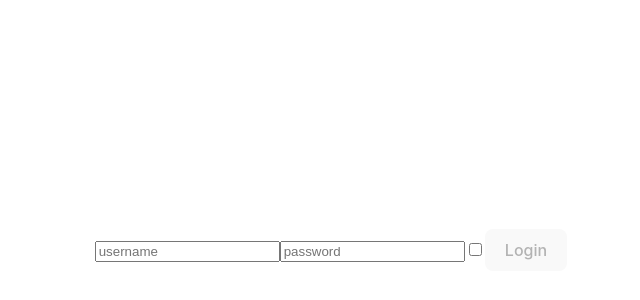
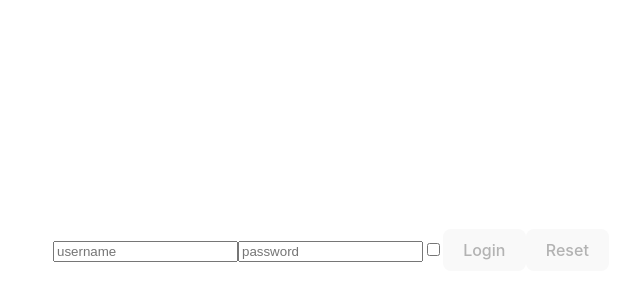
Before and after one commit to lucaprogrammer25/React-repo, a React (Vite) app: page / in a window 1280 px wide. Shown: the part 150-450 px from the top of the page, without its empty margins (309-949 px from the left). Built offline with nearby package versions, Linux system fonts and the light colour scheme.

Commit message:
add exercise 44

```diff
--- a/src/Login.jsx
+++ b/src/Login.jsx
@@ -22,6 +22,14 @@ setData((data) => {
 })
     }
 
+    const handleResetButton = () => {
+        setData({
+            username: '',
+            password: '',
+            remember: false,
+        })
+    }
+
 
 
     return (
@@ -30,6 +38,7 @@ setData((data) => {
         <input name="password" value={data.password} onChange={handleInputChange} placeholder="password" />
         <input name="remember" type="checkbox" checked={data.remember} onChange={handleInputChange} />
         <button disabled={!data.username || !data.password} onClick={stateLogin}>Login</button>
+        <button disabled={!data.username || !data.password} onClick={handleResetButton}>Reset</button>
         </>
     )
 
```
